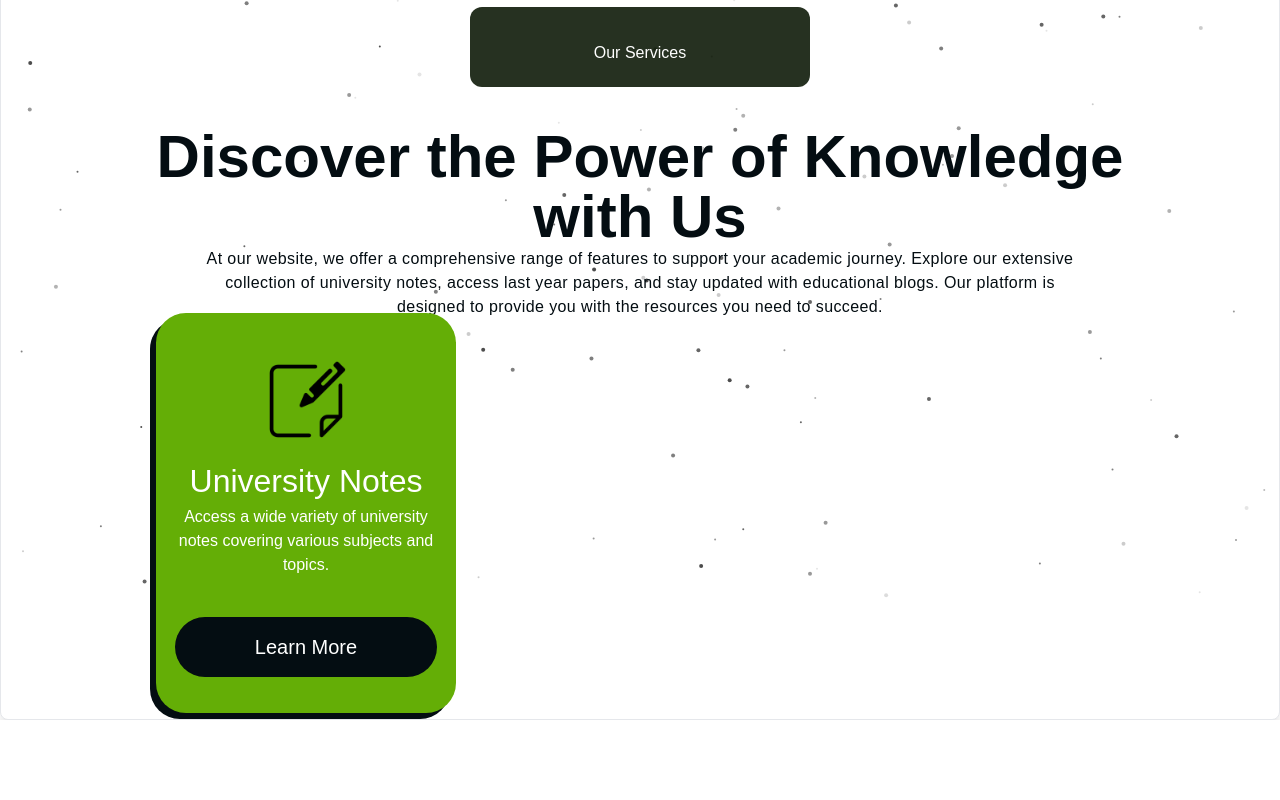
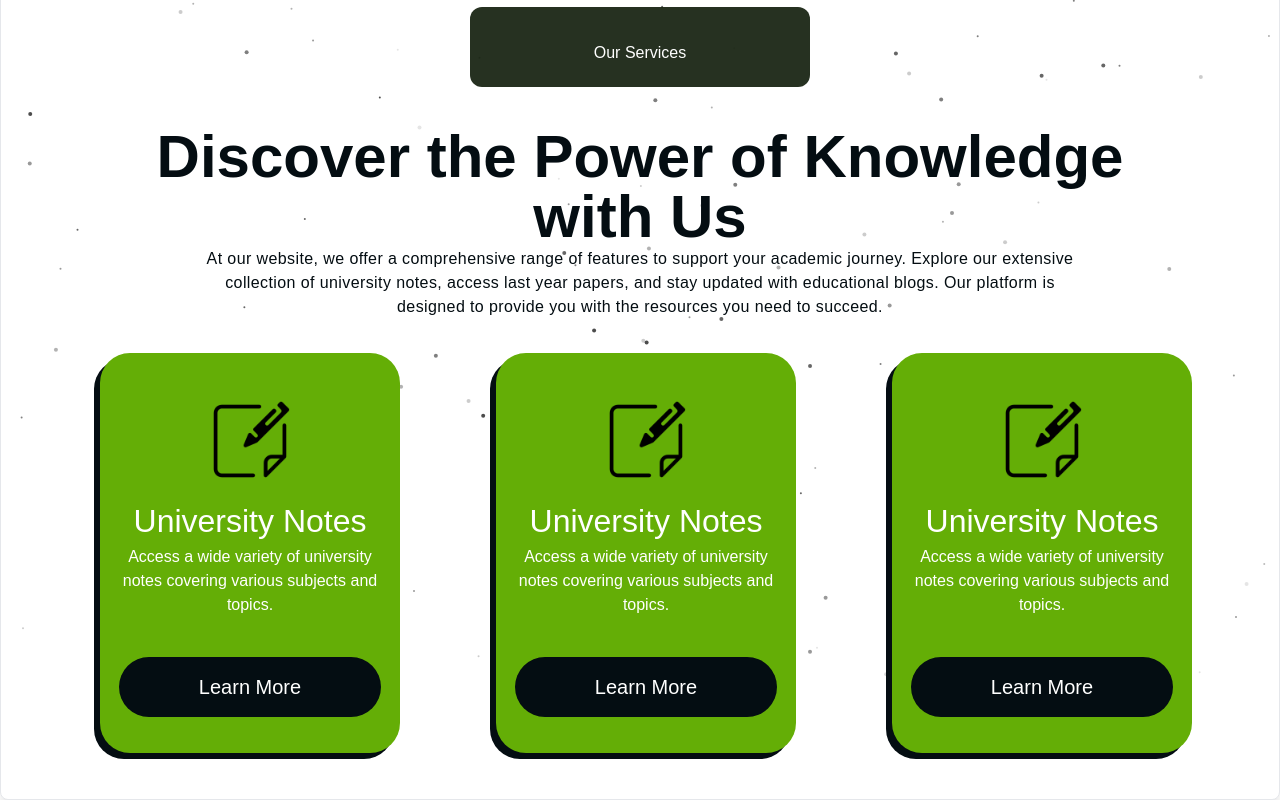
Before and after one commit to ayushp0413/NinjaNotes-Hosting-, a React (Vite) app: page / in a window 1280 px wide. Shown: the part 929-1729 px from the top of the page. Before the commit the page ends 1649 px from the top, so only its background shows below. Built offline with nearby package versions, Linux system fonts and the light colour scheme.

Commit message:
Services Card completed

```diff
--- a/src/pages/Home.jsx
+++ b/src/pages/Home.jsx
@@ -54,6 +54,7 @@ const Home = () => {
           </div>
         </div>
 
+
         {/*---------------------- VELOCITY SCROLL ----------------------*/}
         <div className='bg-gray-600 opacity-50 mt-10'>
           <VelocityScroll
@@ -63,6 +64,7 @@ const Home = () => {
           />
         </div>
       </div>
+
 
       {/*---------------------- SERVICES SECTION ----------------------*/}
       <div className='relative w-11/12 max-w-max mx-auto '>
@@ -82,11 +84,12 @@ const Home = () => {
           need to succeed.
         </p>
 
-        {/* Cards */}
-        <div className='grid '>
+        {/*------------------------ Cards ------------------------ */}
+
+        <div className='grid sm:grid-cols-1 md:grid-cols-2 lg:grid-cols-3 my-10 gap-24'>
           {/* Card 1 */}
           <div>
-            <div className='bg-black w-[300px] h-[400px] rounded-[30px] relative'></div>
+            <div className='relative bg-black w-[300px] h-[400px] rounded-[30px]'>
             <div className='absolute w-[300px] h-[400px] rounded-[30px] bg-tingGreen left-[6px] bottom-[6px] hover:left-0 hover:bottom-0 transition-all duration-200 text-white p-2 flex flex-col items-center'>
               <img src={serviceIcon1} className='h-20 w-20 mt-10' alt='' />
 
@@ -103,7 +106,53 @@ const Home = () => {
                 Learn More
               </button>
             </div>
+            </div>
           </div>
+
+          {/* Catd 2 */}
+          <div>
+            <div className='relative bg-black w-[300px] h-[400px] rounded-[30px]'>
+            <div className='absolute w-[300px] h-[400px] rounded-[30px] bg-tingGreen left-[6px] bottom-[6px] hover:left-0 hover:bottom-0 transition-all duration-200 text-white p-2 flex flex-col items-center'>
+              <img src={serviceIcon1} className='h-20 w-20 mt-10' alt='' />
+
+              <h3 className='font-groastek text-[32px] mt-4'>
+                University Notes
+              </h3>
+
+              <p className='font-groastek font-light text-center mb-10 '>
+                Access a wide variety of university notes covering various
+                subjects and topics.
+              </p>
+
+              <button className='bg-black py-4 px-20 rounded-full text-xl '>
+                Learn More
+              </button>
+            </div>
+            </div>
+          </div>
+
+          {/* Card 3 */}
+          <div>
+            <div className='relative bg-black w-[300px] h-[400px] rounded-[30px]'>
+            <div className='absolute w-[300px] h-[400px] rounded-[30px] bg-tingGreen left-[6px] bottom-[6px] hover:left-0 hover:bottom-0 transition-all duration-200 text-white p-2 flex flex-col items-center'>
+              <img src={serviceIcon1} className='h-20 w-20 mt-10' alt='' />
+
+              <h3 className='font-groastek text-[32px] mt-4'>
+                University Notes
+              </h3>
+
+              <p className='font-groastek font-light text-center mb-10 '>
+                Access a wide variety of university notes covering various
+                subjects and topics.
+              </p>
+
+              <button className='bg-black py-4 px-20 rounded-full text-xl '>
+                Learn More
+              </button>
+            </div>
+            </div>
+          </div>
+
         </div>
       </div>
     </div>
```
